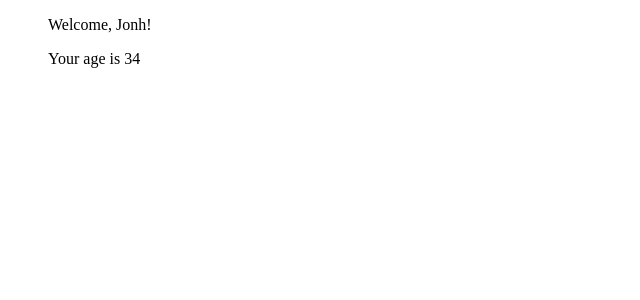
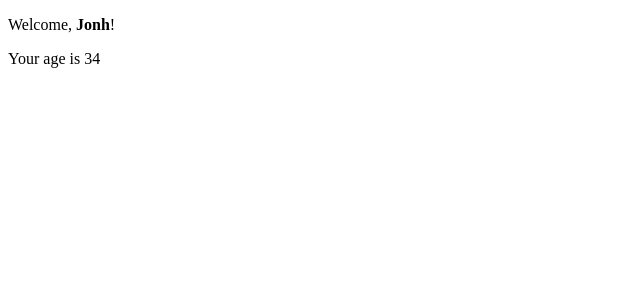
Before and after one commit to AlessioNatale/React, a React (Vite) app in the folder esercizi/: page / in a window 1280 px wide. Shown: the top 300 px of the page, without its empty margins (0-640 px from the left). Built offline with nearby package versions, Linux system fonts and the light colour scheme.

Commit message:
commit-es-19

```diff
--- a/esercizi/src/App.jsx
+++ b/esercizi/src/App.jsx
@@ -2,9 +2,15 @@ import { Welcome } from "./Welcome";
 
 
 export function App(){
+    const nameJonh = <strong>Jonh</strong>
     return(
         <div>
-           <Welcome name="Jonh" age={34}/>
+           <Welcome name={nameJonh} age={34}/>
         </div>
     )
 }
+// Cosa succede se l' nameoggetto di scena è un'espressione JSX anziché una stringa?
+// Come si passa un oggetto di scena che contiene un'espressione JSX?
+
+//se si vuole passare un espressione JSX bisogna creare una costante con all'interno l'espressione
+//JSX e poi passarla a name come qualsiasi altro dato quindi dentrole parentesi graffe
--- a/esercizi/src/Welcome.jsx
+++ b/esercizi/src/Welcome.jsx
@@ -1,8 +1,8 @@
 export function Welcome({name, age}){
     return(
-        <dir>
+        <div>
             <p>Welcome, {name}!</p>
             <p>Your age is {age}</p>
-        </dir>
+        </div>
     )
 }
```
